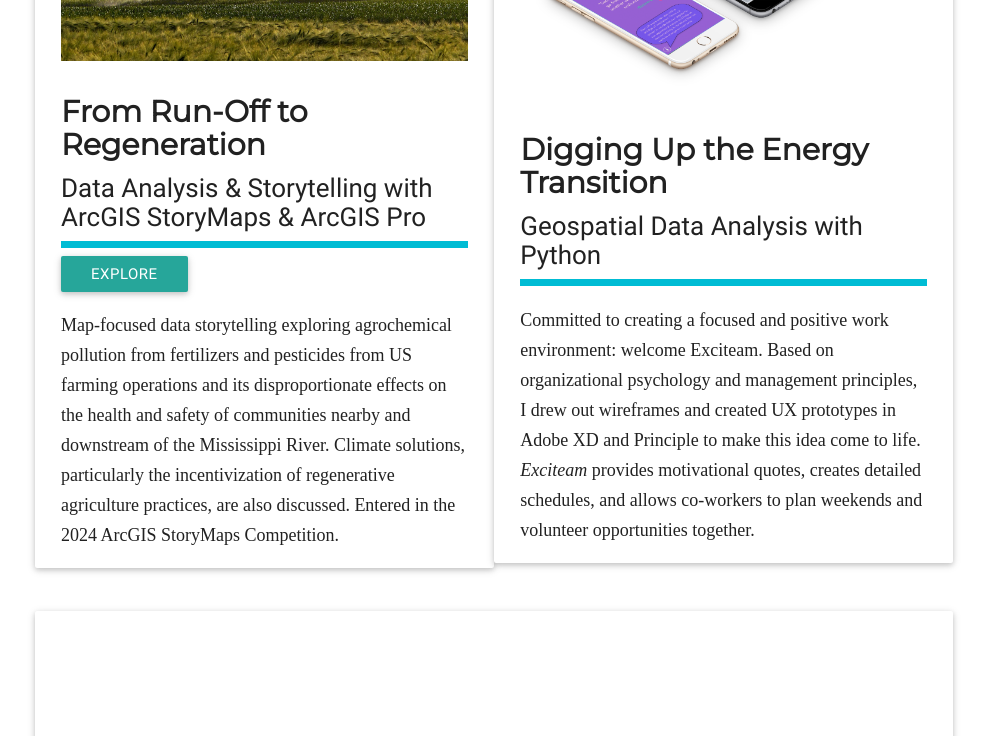
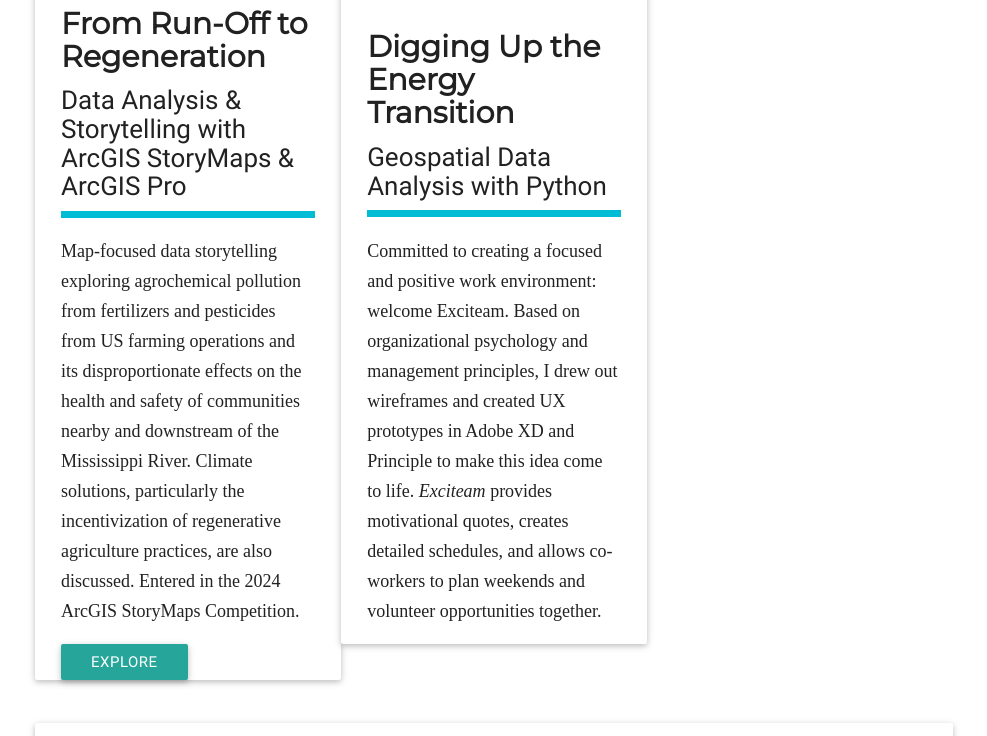
Before and after one commit to sylwiazieba/sylwiazieba.github.io, a plain HTML site: page index.html in a window 1280 px wide. Shown: the part 925-1661 px from the top of the page, without its empty margins (146-1133 px from the left). Drawn offline with nearby package versions, Linux system fonts and the light colour scheme; a web font is replaced by a local one.

Commit message:
Update index.html

```diff
--- a/index.html
+++ b/index.html
@@ -54,7 +54,7 @@
             <!--   Icon Section   -->
             <div class="row">
                 <div class="col-md-8">
-                         <div class="col s6 card-panel data-wow-offset=20 data-wow-iteration=10">
+                         <div class="col s4 card-panel data-wow-offset=20 data-wow-iteration=10">
                                 <div class="icon-block">
                                     <h2 class="center brown-text"><img class="responsive-img" src="img/agriculture_fertilizers.jpg"></h2>
                                     <h4 class="left-align project-title"><b>From Run-Off to Regeneration</b></h4>
@@ -62,12 +62,13 @@
 
                                     <hr>
 
+                                    <p class="light project-description">Map-focused data storytelling exploring agrochemical pollution from fertilizers and pesticides from US farming operations and its disproportionate effects on the health and safety of communities nearby and downstream of the Mississippi River. Climate solutions, particularly the incentivization of regenerative agriculture practices, are also discussed. Entered in the 2024 ArcGIS StoryMaps Competition.</p>
                                     <a href="https://arcg.is/1mWT9y1" class="center btn btn-default text-uppercase">Explore</a>
-                                    <p class="light project-description">Map-focused data storytelling exploring agrochemical pollution from fertilizers and pesticides from US farming operations and its disproportionate effects on the health and safety of communities nearby and downstream of the Mississippi River. Climate solutions, particularly the incentivization of regenerative agriculture practices, are also discussed. Entered in the 2024 ArcGIS StoryMaps Competition.</p>
+
                                 </div>
                              </div>
 
-                <div class="col s6 card-panel wow slideInLeft data-wow-offset=10  data-wow-iteration=10">
+                <div class="col s4 card-panel wow slideInLeft data-wow-offset=10  data-wow-iteration=10">
                     <div class="icon-block">
                         <h2 class="center brown-text"><img class="responsive-img" src="img/3iphonemockup.png"></h2>
                         <h4 class="left-align project-title"><b>Digging Up the Energy Transition</b></h4>
```
